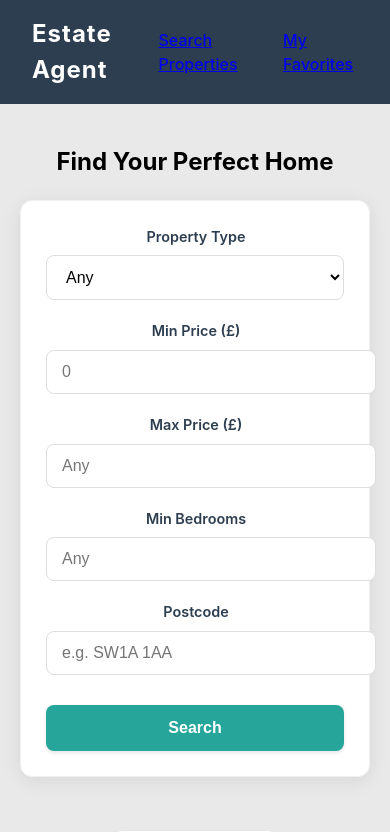
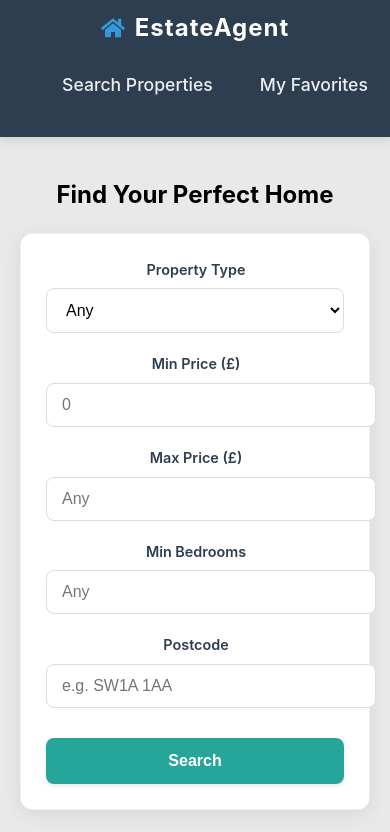
Before and after one commit to Alwis777/estate-agent-app., a React (Vite) app: page / in a window 390 px wide. Shown: the top 832 px of the page. Built offline with nearby package versions, Linux system fonts and the light colour scheme.

Commit message:
Refactor Navbar component and styles: enhance layout, add favorites count badge, and improve responsiveness

```diff
--- a/src/components/Navbar.css
+++ b/src/components/Navbar.css
@@ -1,32 +1,117 @@
 .navbar {
     background-color: #2c3e50;
-    color:white;
-    padding:1rem 2rem;
+    height:80px;
     display:flex;
-    justify-content:space-between;
+    justify-content:center;
     align-items:center;
-    box-shadow: 0 2px 5px rgba(0,0,0,0.1);
+    font-size:1.1rem;
+    position:sticky;
+    top:0;
+    z-index: 999;
+    box-shadow: 0 2px 10px rgba(0,0,0,0.15);
 }
 
-.nav-brand a{
-    font-size:1.5rem;
+.navbar-container{
+    display: flex;
+    justify-content: space-between;
+    align-items: center;
+    height: 80px;
+    width: 100%;
+    max-width: 1200px;
+    padding: 0 20px;
+}
+.navbar-logo{
+    color:#fff;
+    display:flex;
+    align-items:center;
+    text-decoration:none;
+    font-size:1.8rem;
     font-weight:bold;
-    color:white;
-    text-decoration: none;
     letter-spacing: 1px;
+}
+.logo-icon{
+    margin-right: 10px;
+    color:#3498db;
+    transition: transform 0.6s ease-in-out;
+}
+
+.navbar-logo:hover .logo-icon{
+    transform:rotate(360deg);
+}
+
+/*Menu Links*/
+
+.nav-menu{
+    display:flex;
+    list-style:none;
+    gap:30px;
+    align-items: center;
+}
+
+.nav-links{
+    color:#ecf0f1;
+    text-decoration:none;
+    font-weight:500;
+    padding:10px 15px;
+    border-radius:30px;
+    transition: all 0.3 ease;
+    display:flex;
+    align-items:center;
+    gap:8px;
+    border: 1px solid transparent;
+}
+
+.nav-links:hover{
+    background-color:#34495e ;
+    color: #3498db;
+    border:1px solid #3498db;
+    transform: translateY(-2px);
 
 }
-.nav-links{
+
+.nav-links.active {
+  background-color: #3498db;
+  color: white;
+}
+
+/*Favorite Badge*/
+
+.fav-badge{
+    background-color:#e74c3c;
+    color:white;
+    font-size:0.75rem;
+    font-weight: bold;
+    min-width: 22px;
+    height:22px;
+    padding:0 6px;
     display:flex;
-    text-decoration: none;
-    gap: 20px;
-    color:#ecf0f1;
-    border-radius: 4px;
-    font-size: 1rem;
-    font-weight:500;
-    transition:color 0.3s;
+    align-items: center;
+    justify-content: center;
+    border-radius: 12px;
+    margin-left:5px;
+    box-shadow:0 2px 5px rgba(0,0,0,0.2) ;
 }
-.nav-links a:hover{
-    color:#3498db;
-    background-color: rgba(255,255,255,0.1);
+
+/* Responsiveness */
+@media screen and (max-width: 768px){
+    .navbar-container{
+        flex-direction:column;
+        padding:10px;
+        height:auto;
+    }
+    .navbar{
+        height:auto;
+    }
+
+    .nav-menu{
+        margin-top:15px;
+        width:100%;
+        justify-content: center;
+        gap:15px;
+        flex-wrap:wrap;
+    }
+
+    .navbar-logo{
+        font-size:1.5rem;
+    }
 }
--- a/src/components/Navbar.jsx
+++ b/src/components/Navbar.jsx
@@ -1,17 +1,34 @@
-import {Link}from 'react-router-dom';
+import {Link,useLocation}from 'react-router-dom';
+import { FaHome, FaHeart } from 'react-icons/fa';
 import './Navbar.css';
 
-function Navbar(){
+function Navbar({favoritesCount = 0}){
+    const location = useLocation();
     return(
-        <nav className="navbar">
-            <div className="nav-brand">
-                <Link to="/">Estate Agent</Link>
-            </div>
-            <div className="nav-links">
-                <Link to="/">Search Properties</Link>
-                <Link to="/favorites">My Favorites</Link>
+       <nav className="navbar">
+            <div className="navbar-container">
+                <Link to="/" className="navbar-logo">
+                    <FaHome className="logo-icon" />
+                    EstateAgent
+                </Link>
+                <ul className="nav-menu">
+                    <li className="nav-item">
+                        <Link to="/" className="nav-links">
+                            Search Properties
+                        </Link>
+                    </li>
+                    <li className="nav-item">
+                        <Link to="/favorites" className="nav-links favorites-link">
+                            My Favorites
+                            {favoritesCount > 0 && (
+                                <span className="fav-badge">{favoritesCount}</span>
+                            )}
+                        </Link>
+                    </li>
+                </ul>
             </div>
         </nav>
-    )
+    );
 }
+
 export default Navbar;
```
